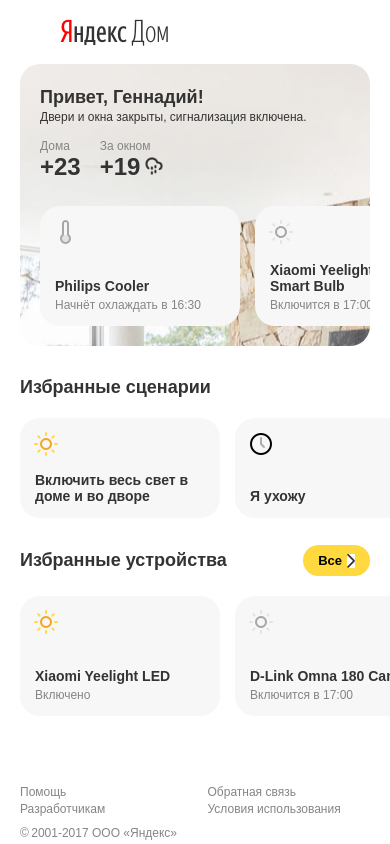
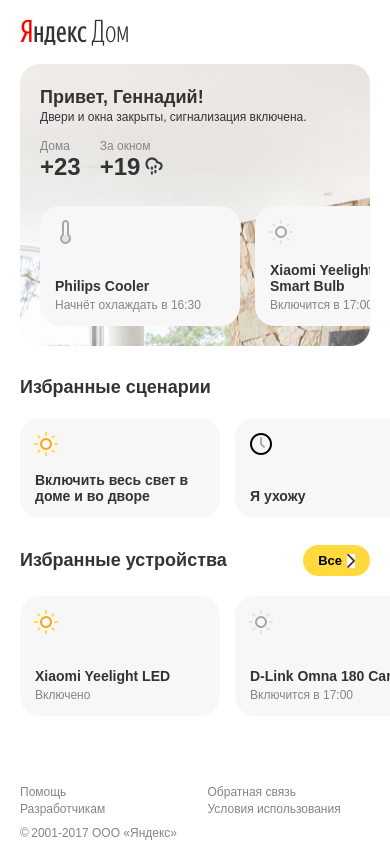
Before and after one commit to dimazollo/entrance-task-2-2, a plain HTML site: page src/html/index.html in a window 390 px wide. Drawn offline with Linux system fonts and the light colour scheme; a script that the page names is missing; files whose address does not match are found by name.

Commit message:
fix header margin on small screen

```diff
--- a/src/css/header.css
+++ b/src/css/header.css
@@ -50,7 +50,7 @@
     height: 64px;
     border-bottom: none;
     justify-content: space-between;
-    margin: 0 20px;
+    padding-left: 20px;
   }
 
   .header__header-menu {
```
